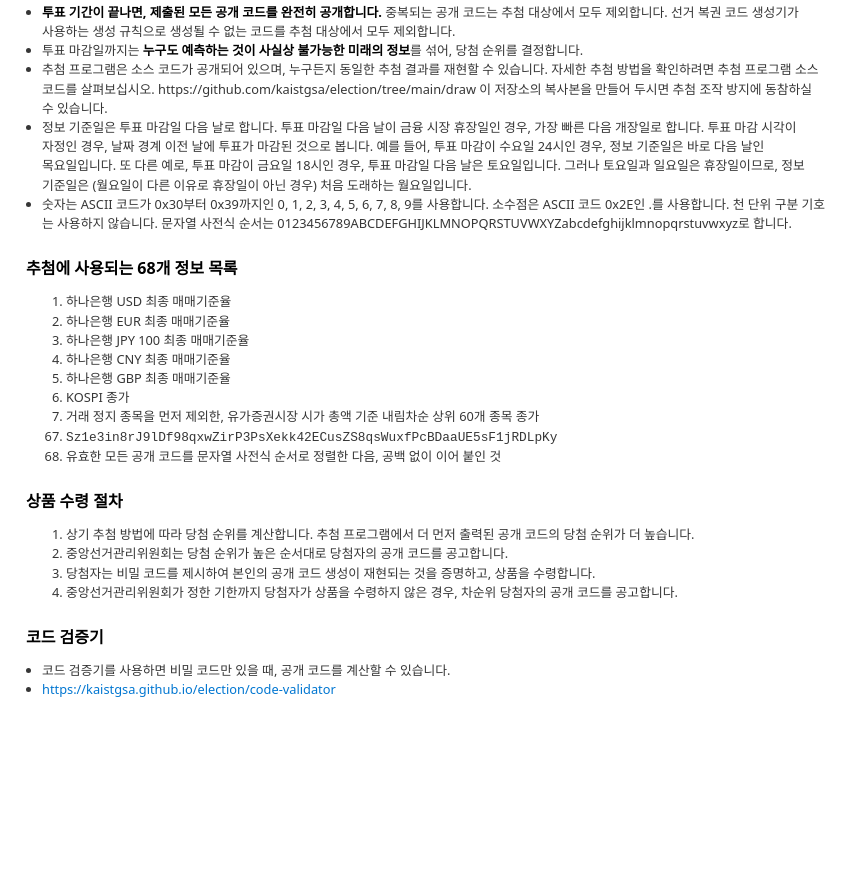
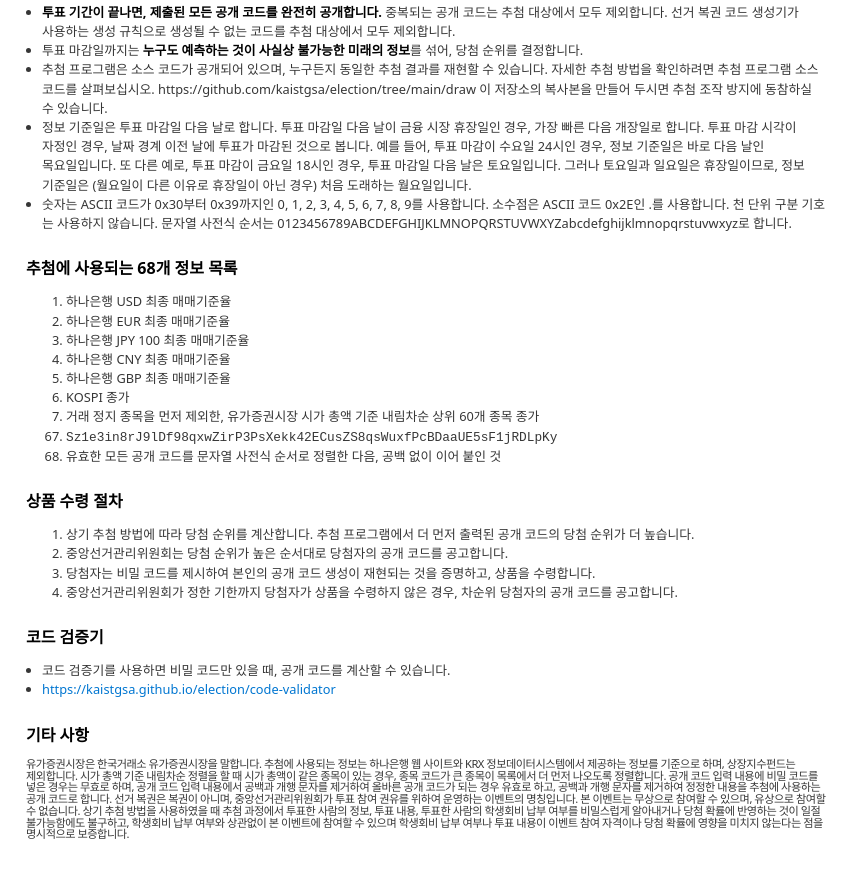
Before and after one commit to kaistgsa/election, a plain HTML site: page docs/code-generator.html in a window 1280 px wide. Shown: the part 1277-2155 px from the top of the page, without its empty margins (0-862 px from the left). Before the commit the page ends 2025 px from the top, so only its background shows below. Drawn offline with Linux system fonts and the light colour scheme.

Commit message:
차기 총선거 시 사용할 기타 사항 추가

```diff
--- a/docs/code-generator.html
+++ b/docs/code-generator.html
@@ -153,6 +153,12 @@
     .code-design {
       font-size: 0.8rem;
       line-height: 1.5;
+    }
+
+    .code-design-small {
+      font-size: 0.7rem;
+      line-height: 1.05;
+      letter-spacing: -0.03rem;
     }
 
     ul {
@@ -384,6 +390,22 @@
       </li>
     </ul>
   </div>
+  <h2>기타 사항</h2>
+  <div class="code-design-small">
+    유가증권시장은 한국거래소 유가증권시장을 말합니다.
+    추첨에 사용되는 정보는 하나은행 웹 사이트와 KRX 정보데이터시스템에서 제공하는 정보를 기준으로 하며, 상장지수펀드는 제외합니다.
+    시가 총액 기준 내림차순 정렬을 할 때 시가 총액이 같은 종목이 있는 경우, 종목 코드가 큰 종목이 목록에서 더 먼저 나오도록 정렬합니다.
+    공개 코드 입력 내용에 비밀 코드를 넣은 경우는 무효로 하며,
+    공개 코드 입력 내용에서 공백과 개행 문자를 제거하여 올바른 공개 코드가 되는 경우 유효로 하고,
+    공백과 개행 문자를 제거하여 정정한 내용을 추첨에 사용하는 공개 코드로 합니다.
+    선거 복권은 복권이 아니며, 중앙선거관리위원회가 투표 참여 권유를 위하여 운영하는 이벤트의 명칭입니다.
+    본 이벤트는 무상으로 참여할 수 있으며, 유상으로 참여할 수 없습니다.
+    상기 추첨 방법을 사용하였을 때 추첨 과정에서 투표한 사람의 정보, 투표 내용, 투표한 사람의 학생회비 납부 여부를
+    비밀스럽게 알아내거나 당첨 확률에 반영하는 것이 일절 불가능함에도 불구하고,
+    학생회비 납부 여부와 상관없이 본 이벤트에 참여할 수 있으며
+    학생회비 납부 여부나 투표 내용이 이벤트 참여 자격이나 당첨 확률에 영향을 미치지 않는다는 점을
+    명시적으로 보증합니다.
+  </div>
 </body>
 
 </html>
```
